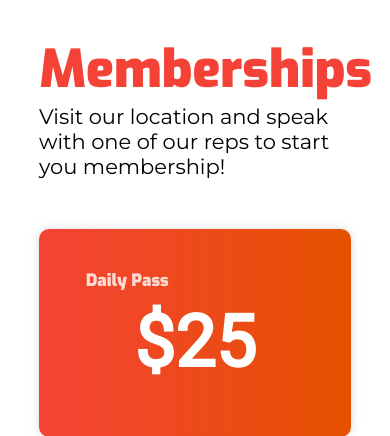
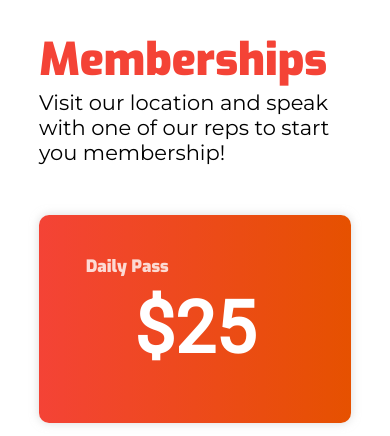
Before and after one commit to wvicioso/web-project, a PHP site: page /memberships.html in a window 390 px wide. Shown: the part 70-506 px from the top of the page. Run offline with PHP 8.4, Linux system fonts and the light colour scheme; some libraries are stand-ins or nearby versions.

```diff
--- a/css/memberships.css
+++ b/css/memberships.css
@@ -93,7 +93,7 @@ h2 {
 
 @media screen and (max-width: 737px) {
   h1 {
-    font-size: 52px;
+    font-size: 45px;
   }
 
   .membership-about {
--- a/events.html
+++ b/events.html
@@ -16,6 +16,7 @@
 <body>
   <header>
     <a href="./index.html"><img width="40" height="40" class="logo" src="./images/white-logo.png"></a>
+
     <nav class="nav" >
       <a href="./index.html">Home</a>
       <a href="./about.html">About</a>
```
